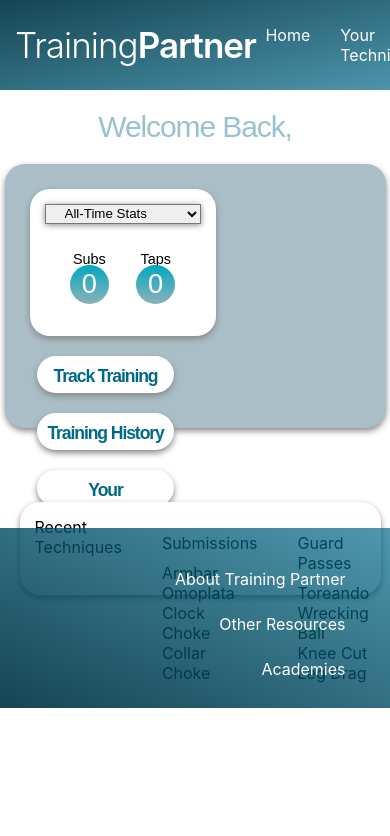
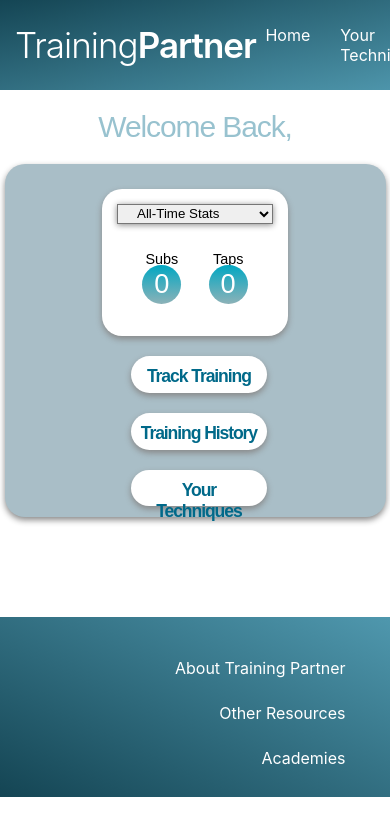
Before and after one commit to mercuryfillings/training-partner, a React (Create React App) app in the folder client/: page /home in a window 390 px wide. Shown: the top 836 px of the page. Built offline with nearby package versions, Linux system fonts and the light colour scheme; no server answers.

Commit message:
Media queries added

```diff
--- a/client/src/Components/Home/Home.scss
+++ b/client/src/Components/Home/Home.scss
@@ -1,7 +1,7 @@
 .home-container {
   display: flex;
   width: 90vw;
-  height: 60vw;
+  height: auto;
   background-color: rgb(169, 190, 199);
   border-radius: 20px;
   padding: 15px;
@@ -124,3 +124,32 @@
   padding: 0;
   letter-spacing: -1.1px;
 }
+
+@media (max-width: 690px) {
+  .tech-container {
+    display: none;
+  }
+  .home-container {
+    flex-direction: column;
+    align-items: center;
+  }
+}
+
+@media (max-width: 375px) {
+  .data-container {
+    width: 75vw;
+  }
+  .button {
+    width: 70vw;
+  }
+  .circle {
+    width: 15vw;
+    height: 15vw;
+  }
+  .data {
+    grid-template-rows: 6vw 10vw;
+  }
+  .welcome {
+    font-size: 15px;
+  }
+}
```
Also changed, not shown: 1 other file (tests, documents, lock files or other folders).
